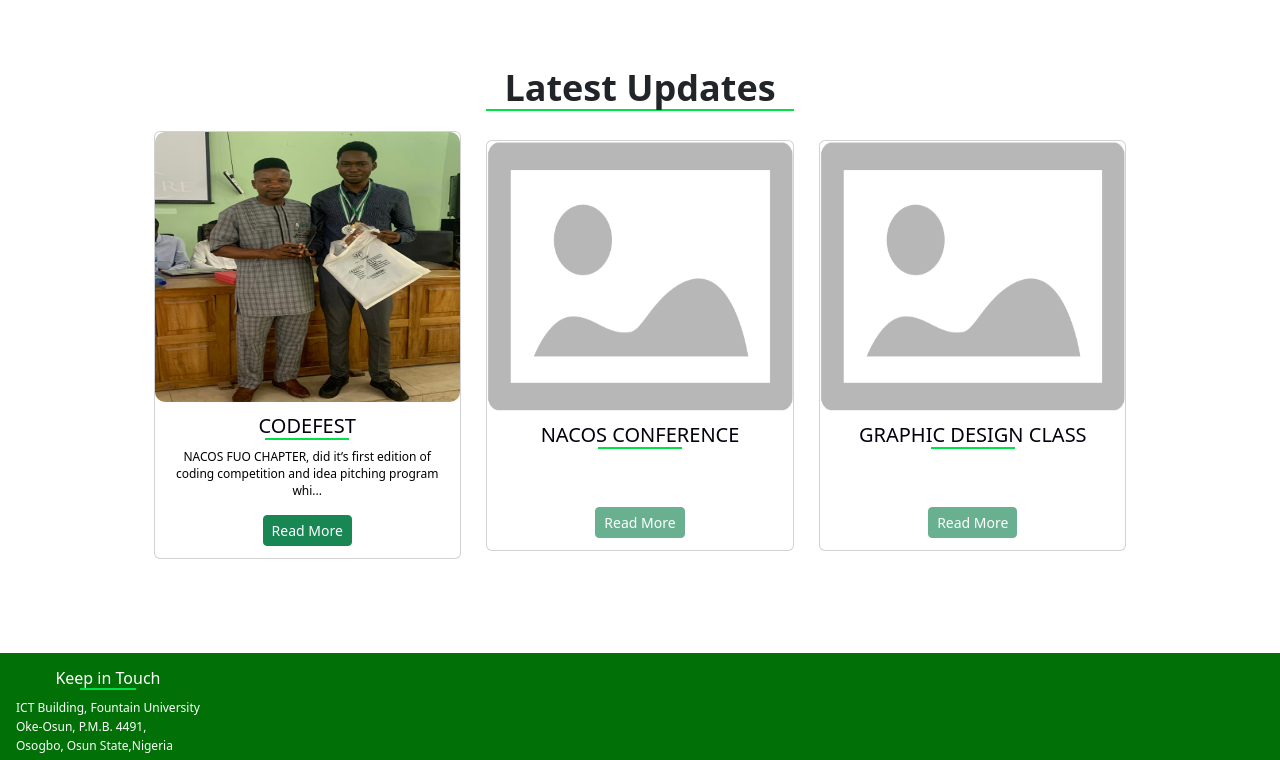
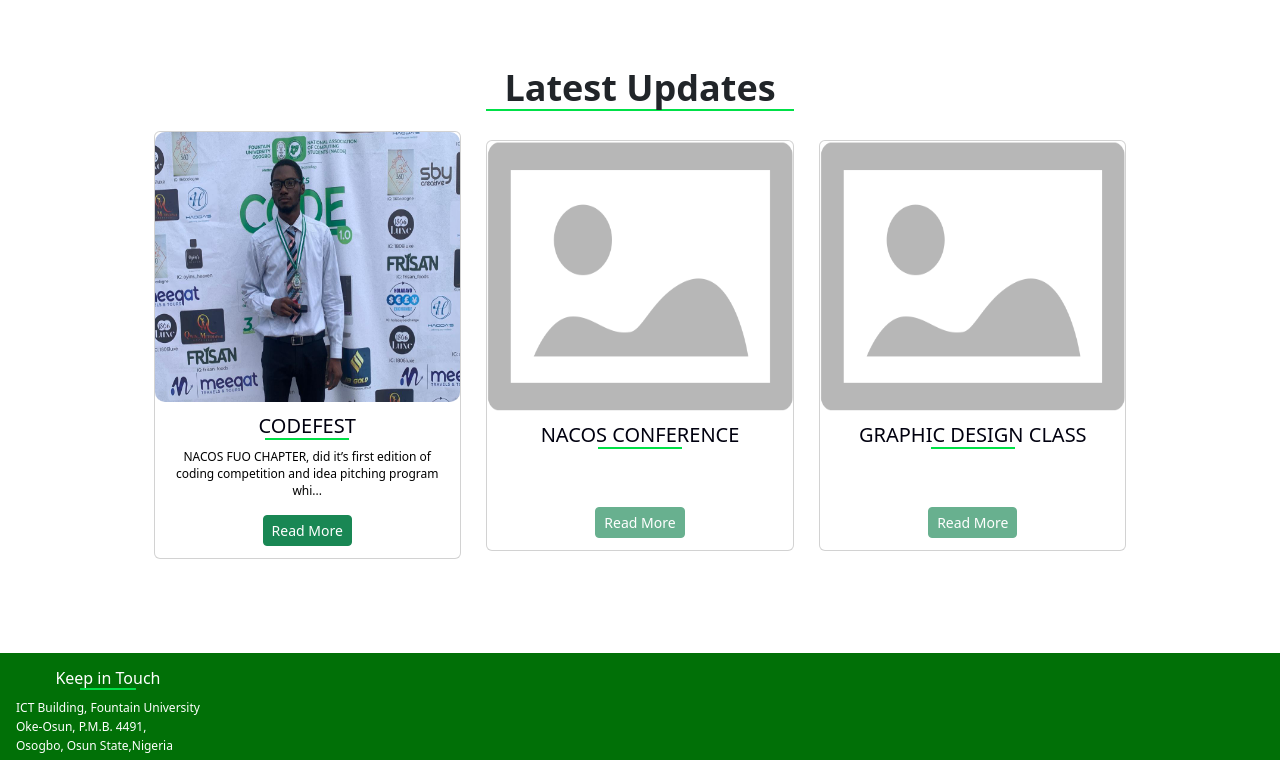
Before and after one commit to ibrooz94/django_nacos, a plain HTML site: page index.html in a window 1280 px wide. Shown: the part 1400-2160 px from the top of the page. Drawn offline with nearby package versions, Linux system fonts and the light colour scheme.

Commit message:
image update

```diff
--- a/index.html
+++ b/index.html
@@ -92,7 +92,7 @@
         <h1 class="title" id="news"> Latest Updates </h1>
         <div class="cards">
             <div class="card">
-                <img src="graphics/codefest_1.jpeg" alt="">
+                <img src="graphics/codefest_4.jpeg" alt="">
                 <div class="info">
                     <h5 class="title"> CodeFest </h5>
                     <p> NACOS FUO CHAPTER, did it&rsquo;s first edition of coding competition and idea pitching
```
Also changed, not shown: read_more.html (+1 -1 lines), graphics/code_fest_6.jpeg (added), graphics/codefest_4.jpeg (added), graphics/codefest_5.jpeg (added).
